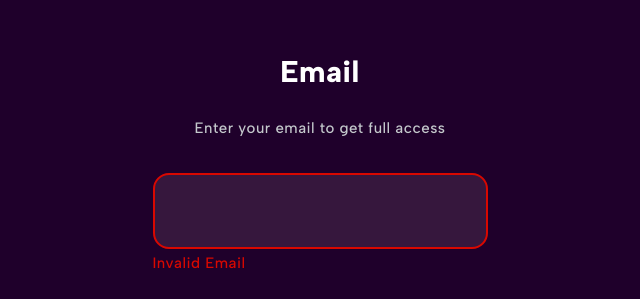
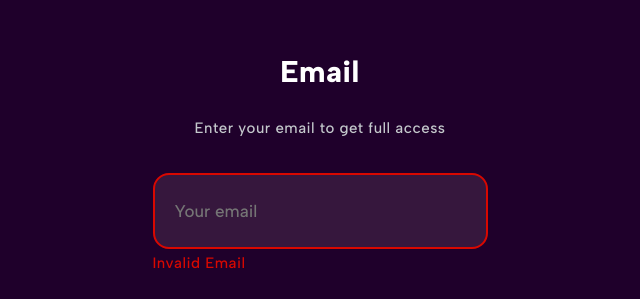
Before and after one commit to NNaumenko83/quiz-test-task, a React (Vite) app: page /email in a window 1280 px wide. Shown: the part 145-444 px from the top of the page, without its empty margins (320-960 px from the left). Built offline with nearby package versions, Linux system fonts and the light colour scheme.

Commit message:
UPD: Email form

```diff
--- a/src/components/EmailForm/EmailForm.tsx
+++ b/src/components/EmailForm/EmailForm.tsx
@@ -42,6 +42,7 @@ const EmailForm = () => {
                         value={email}
                         onChange={handleChange}
                         isValid={isValid}
+                        placeholder={t('your_email')}
                     />
                 </label>
                 <ErrorWrapper>
```
